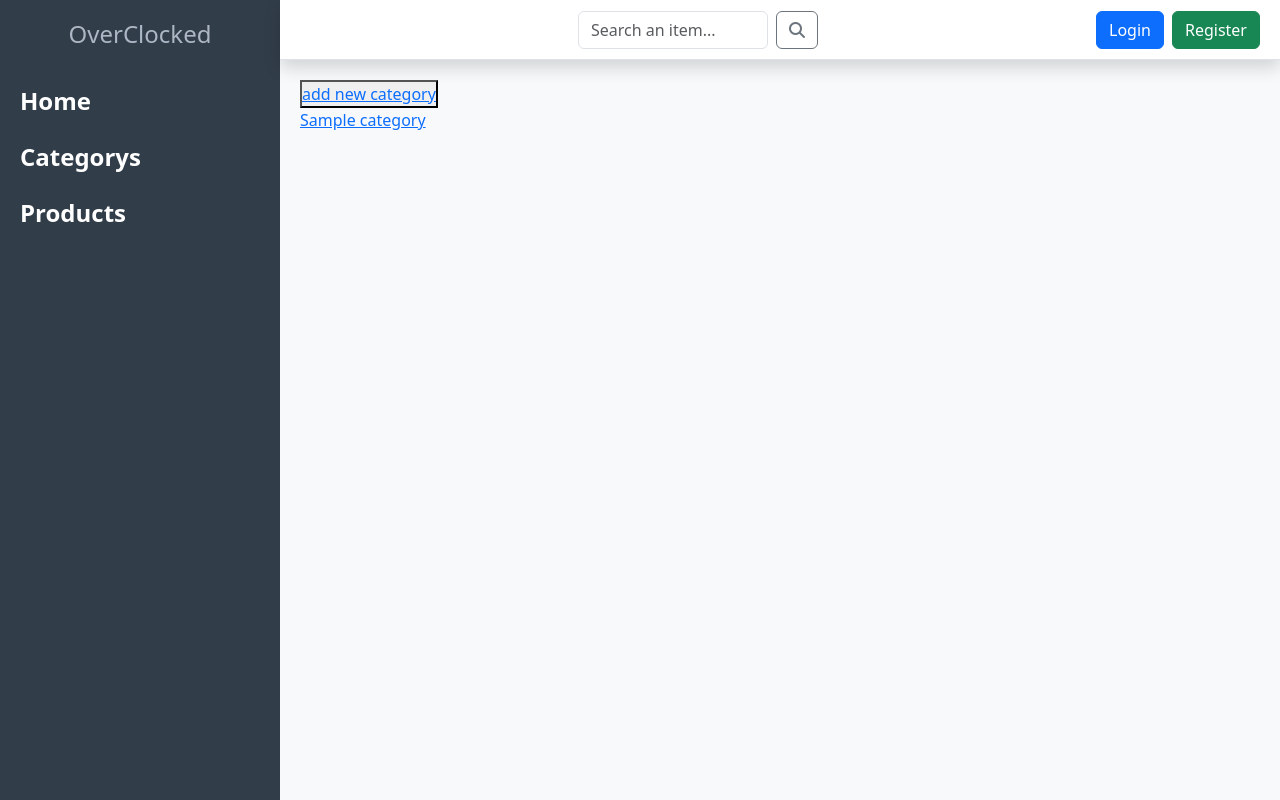
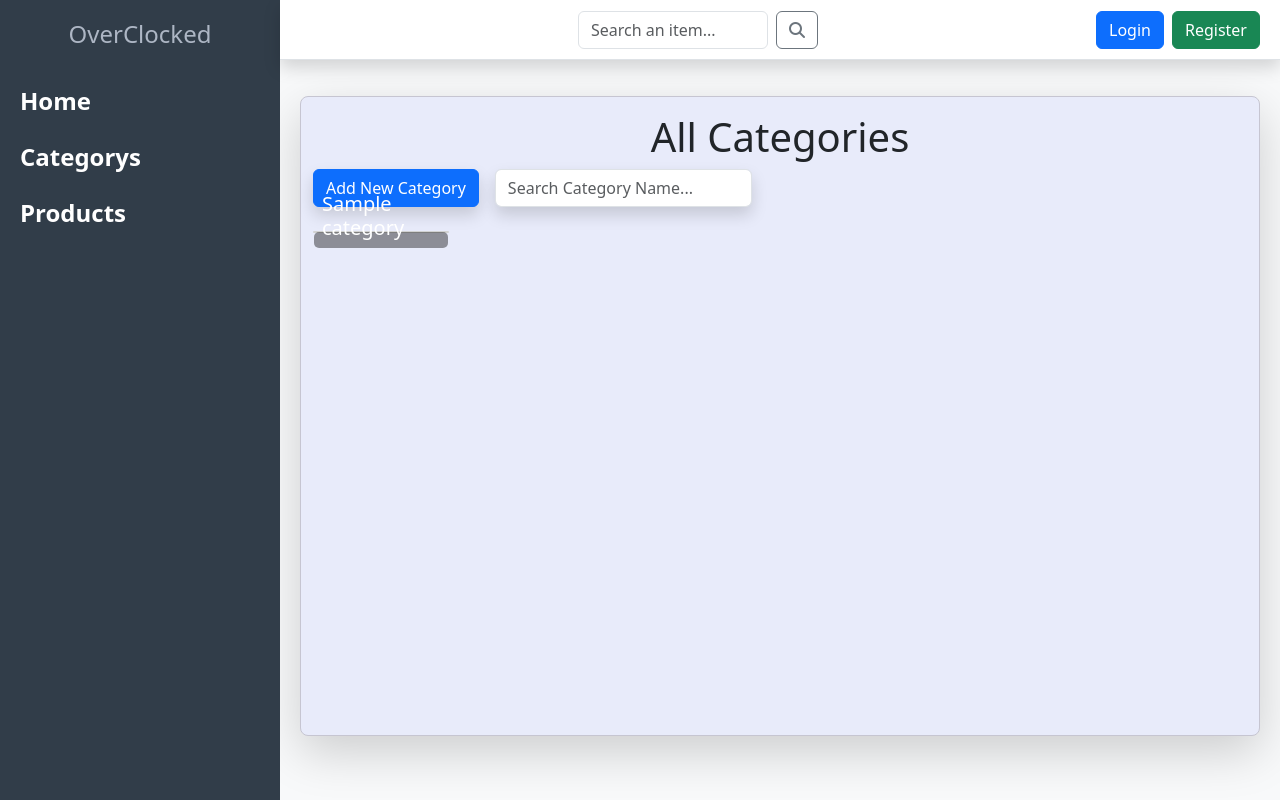
Before and after one commit to Leuim/overclocked, a Django app: page /categories/ in a window 1280 px wide. Run offline with Django 5.2, Linux system fonts and the light colour scheme; tables that the repository leaves empty hold one stand-in row (values such as "Sample post"); grey boxes marked "Sample" are stand-in pictures.

Commit message:
furthur stylings to the templates and added an image feild to the category model leverge media to serve uploaded files

```diff
--- a/main_app/models.py
+++ b/main_app/models.py
@@ -30,6 +30,7 @@ class Order(models.Model):
 # Category
 class Category(models.Model):
     name = models.CharField()
+    image = models.ImageField(upload_to="uploads/", blank=True, null=True)
 
     def __str__(self):
         return self.name
@@ -42,7 +43,7 @@ class Product(models.Model):
     name = models.CharField()
     quantity = models.IntegerField()
     price = models.IntegerField()
-    image = models.ImageField(upload_to="main_app/static/uploads/", blank=True, null=True, default="")
+    image = models.ImageField(upload_to="uploads/", blank=True, null=True)
     description = models.TextField()
     category = models.ForeignKey(Category, on_delete=models.CASCADE)
     created_at = models.DateTimeField(default=timezone.now)
--- a/main_app/static/css/style.css
+++ b/main_app/static/css/style.css
@@ -94,3 +94,9 @@ body {
   width: 100%;
   color:#adb6c4
 }
+
+#categoryList {
+  height:calc(100% - 60px);
+  background: #e8ebfa;
+  border:1px  solid rgb(198, 197, 209);
+}
--- a/main_app/templates/main_app/category_detail.html
+++ b/main_app/templates/main_app/category_detail.html
@@ -9,6 +9,12 @@
 {% block content %}
 <div>
     <h2>{{ object.name }}</h2>
+    {% if user.is_staff %}
+        <div>
+            <a href="{% url 'categories-update' category.id %}">Edit</a>
+            <a href="{% url 'categories-delete' category.id %}">Delete</a>
+        </div>
+    {% endif %}
     {% if products %}
         {% for product in products %}
             <h3>{{ product.name }}</h3>
--- a/main_app/templates/main_app/category_form.html
+++ b/main_app/templates/main_app/category_form.html
@@ -3,11 +3,11 @@
 {% load static %}
 
 {% block title %}
-All Categories
+Add category
 {% endblock %}
 
 {% block content %}
-<form action="" method="post">
+<form action="" method="post" enctype="multipart/form-data">
     {% csrf_token %}
     <table>
         {{ form.as_table }}
--- a/main_app/templates/main_app/category_list.html
+++ b/main_app/templates/main_app/category_list.html
@@ -1,5 +1,4 @@
 {% extends 'base.html' %}
-
 {% load static %}
 
 {% block title %}
@@ -7,13 +6,34 @@ Category List
 {% endblock %}
 
 {% block content %}
-    <button><a href="{% url 'categories-create' %}">add new category</a></button>
-{% for category in category_list %}
-<div>
+<div id="categoryList" class="container-fluid my-3 py-3 shadow-lg rounded-3">
+    <h1 class="text-center">All Categories</h1>
+    <div class="mb-4 d-flex gap-3">
+        <div><a class="btn btn-primary shadow" href="{% url 'categories-create' %}">Add New Category</a></div>
+        <div><input class="form-control shadow" type="text" name="search" id="categorysearch" placeholder="Search Category Name..."></div>
+    </div>
 
-    <div>
-        <p><a href="{% url 'categories-detail' category.id %}">{{ category.name }}</a></p>
+    <div class="row g-4">
+        {% if category_list %}
+        {% for category in category_list %}
+        <div class="col-md-2">
+            <div class="card h-100 text-white">
+                {% if category.image %}
+                <div class="card-img-overlay p-0">
+                    <img src="{{ category.image.url }}" class="card-img h-100" alt="{{ category.name }}" style="object-fit: cover;">
+                </div>
+                {% endif %}
+                <div class="card-img-overlay d-flex align-items-end p-2" style="background: rgba(0,0,0,0.4);">
+                    <a href="{% url 'categories-detail' category.id %}" class="text-white text-decoration-none h5 m-0">
+                        {{ category.name }}
+                    </a>
+                </div>
+            </div>
+        </div>
+        {% endfor %}
+        {% else %}
+        <h2 class="text-muted fw-bold fs-4 text-center">No Categories Yet</h2>
+        {% endif %}
     </div>
 </div>
-{% endfor %}
 {% endblock %}
--- a/main_app/templates/main_app/product_list.html
+++ b/main_app/templates/main_app/product_list.html
@@ -7,14 +7,12 @@
 
 {% block content %}
 <a class="btn btn-primary" href="{% url 'products-create' %}">add new product</a>
-{% if product %}
-
+{% if product_list %}
 {% for product in product_list %}
 <div>
-
     <div>
         <p><a href="{% url 'products-detail' product.id %}">{{ product.name }}</a></p>
-        <img src="{% static product.image|cut:'main_app/static/' %}" width="200px" height="200px" alt="Product image">
+        <img src="{{ category.image.url }}" width="200px" height="200px" alt="Product image">
         <p>Available: {{ product.quantity }}</p>
         <p>Price: {{ product.price }}BD</a></p>
     </div>
--- a/main_app/templates/signup.html
+++ b/main_app/templates/signup.html
@@ -25,8 +25,8 @@
 <form action="" method="post">
     {% csrf_token %}
     {{ form.as_p }}
-    <button type="submit">Submit</button>
-    <p>Already have an account? <a href="{% url 'login' %}">Click here to login!</a></p>
+    <button class="btn btn-primary" type="submit">Submit</button>
+    <p>Already have an account? <a class="text-decoration-none" href="{% url 'login' %}">Click here to login!</a></p>
 </form>
 
 {% endblock %}
--- a/main_app/urls.py
+++ b/main_app/urls.py
@@ -9,6 +9,8 @@ urlpatterns = [
     path('categories/create/', views.CategoryCreate.as_view(), name="categories-create"),
     path('categories/', views.CategoryList.as_view(), name='categories-index'),
     path('categories/<int:pk>', views.CategoryDetail.as_view(), name='categories-detail'),
+    path('categories/<int:pk>/update/', views.CategoryUpdate.as_view(), name='categories-update'),
+    path('categories/<int:pk>/delete/', views.CategoryDelete.as_view(), name='categories-delete'),
 
     # Product's cbv's
     path('products/create/', views.ProductCreate.as_view(), name="products-create"),
--- a/main_app/views.py
+++ b/main_app/views.py
@@ -45,6 +45,13 @@ class CategoryDetail(DetailView):
 class CategoryList(ListView):
     model = Category
 
+class CategoryDelete(DeleteView):
+    model = Category
+    success_url = '/categories/'
+
+class CategoryUpdate(UpdateView):
+    model = Category
+    fields = '__all__'
 # Product cbv's
 class ProductList(ListView):
     model = Product
@@ -58,7 +65,7 @@ class ProductCreate(CreateView):
 
 class ProductUpdate(UpdateView):
     model = Product
-    fields = '__all__'
+    fields = ['name','quantity','price','image','description', 'category']
 
 class ProductDelete(DeleteView):
     model = Product
--- a/overclocked/settings.py
+++ b/overclocked/settings.py
@@ -127,6 +127,10 @@ STATIC_URL = 'static/'
 LOGIN_REDIRECT_URL = 'home'
 
 LOGOUT_REDIRECT_URL = 'home'
+
+MEDIA_URL = '/media/'
+
+MEDIA_ROOT = os.path.join(BASE_DIR, 'media')
 # Default primary key field type
 # https://docs.djangoproject.com/en/5.2/ref/settings/#default-auto-field
 
--- a/overclocked/urls.py
+++ b/overclocked/urls.py
@@ -24,3 +24,6 @@ urlpatterns = [
     path('', include('main_app.urls')),
     path('accounts/', include('django.contrib.auth.urls')),
 ]
+
+if settings.DEBUG:
+    urlpatterns += static(settings.MEDIA_URL, document_root=settings.MEDIA_ROOT)
```
Also changed, not shown: main_app/templates/category/index.html (deleted, +0 -10 lines), main_app/templates/home.html (+4 -18 lines), main_app/templates/main_app/category_confirm_delete.html (added, +13 -0 lines), media/uploads/8ed3d547-94ff-48e1-9f20-8c14a7030a02_2000x2000.jpg (added), media/uploads/8ed3d547-94ff-48e1-9f20-8c14a7030a02_2000x2000_42BDWiS.jpg (added), media/uploads/8ed3d547-94ff-48e1-9f20-8c14a7030a02_2000x2000_JmWRXvz.jpg (added), media/uploads/8ed3d547-94ff-48e1-9f20-8c14a7030a02_2000x2000_jy7GGKD.jpg (added), media/uploads/8ed3d547-94ff-48e1-9f20-8c14a7030a02_2000x2000_ryndEZg.jpg (added), media/uploads/gulfnews_2025-06-18_pij7j5nx_Apple-i-phone-17.avif (renamed from main_app/static/uploads/gulfnews_2025-06-18_pij7j5nx_Apple-i-phone-17.avif).
